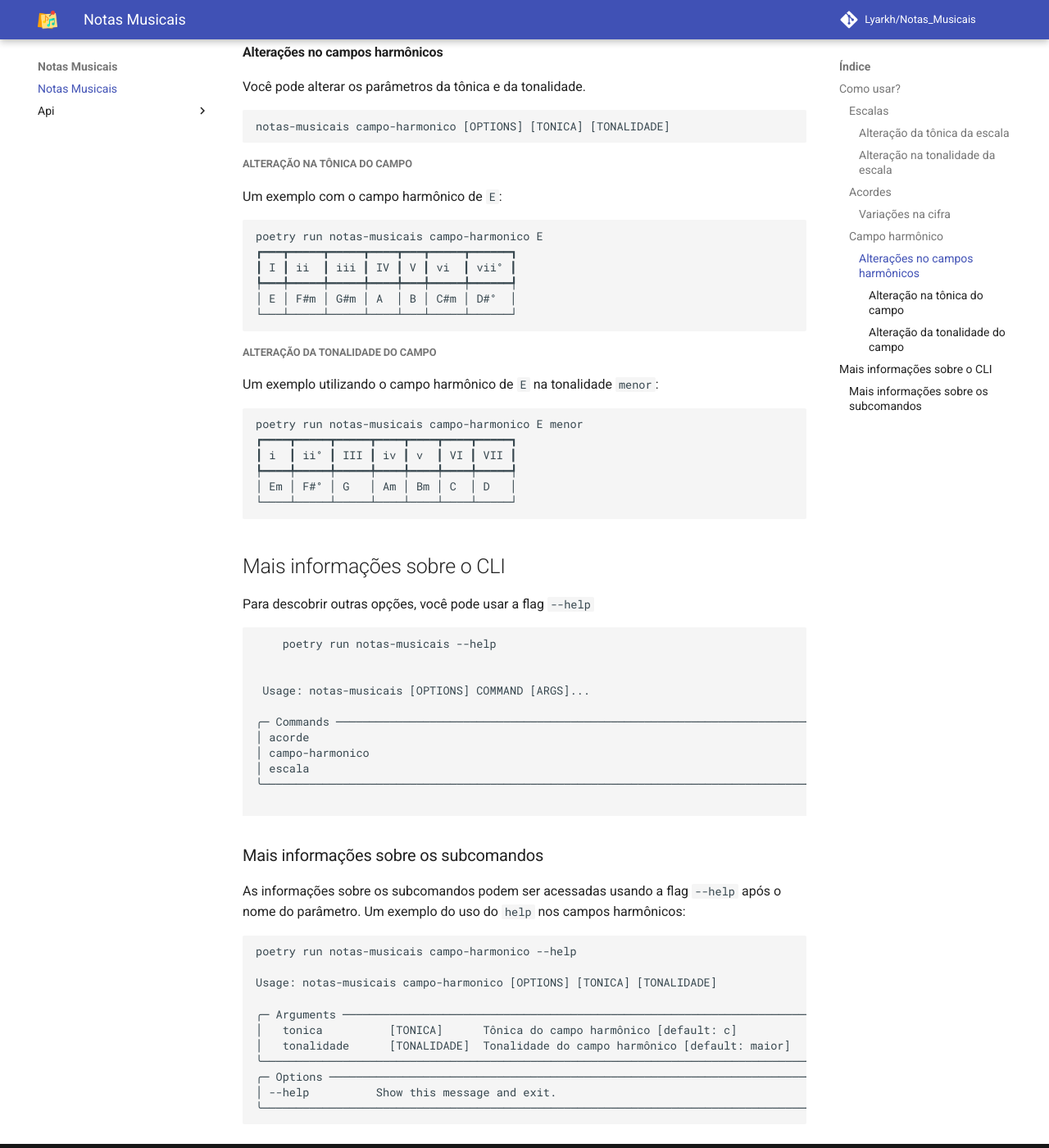
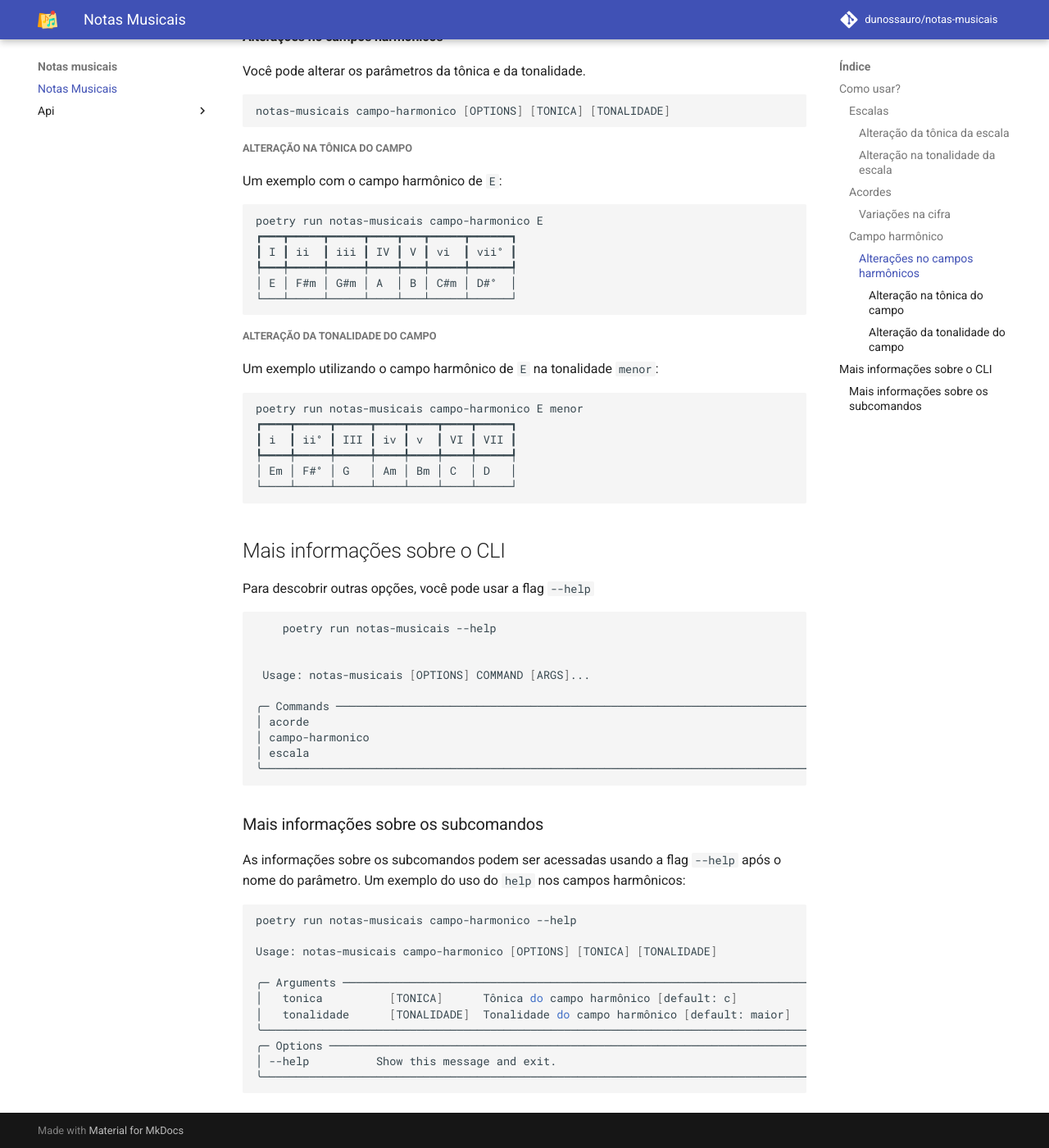
Before and after one commit to Lyarkh/Notas_Musicais, an MkDocs documentation site: the page built from docs/index.md, in a window 1280 px wide and 1400 px high, scrolled down 2453 px. Shown: the whole window at 82% size. Built offline with MkDocs 1.6.1 and Material for MkDocs 9.7.7, drawn with Linux system fonts in a browser that asks for light colours; comment, search, counter and statistics services are not loaded; some of the changed text lies outside the part shown.

Commit message:
build: mais configurações do mkdocs

```diff
--- a/mkdocs.yml
+++ b/mkdocs.yml
@@ -1,6 +1,6 @@
-site_name: Notas Musicais
-repo_url: https://github.com/Lyarkh/Notas_Musicais
-repo_name: Lyarkh/Notas_Musicais
+site_name: Notas musicais
+repo_url: https://github.com/dunossauro/notas-musicais
+repo_name: dunossauro/notas-musicais
 edit_uri: tree/main/docs
 
 theme:
@@ -11,15 +11,30 @@
 
 markdown_extensions:
   - attr_list
+  - admonition
+  - pymdownx.tasklist
+  - pymdownx.superfences:
+      custom_fences:
+        - name: mermaid
+          class: mermaid
+          format: !!python/name:pymdownx.superfences.fence_code_format
+  - pymdownx.emoji:
+      emoji_index: !!python/name:materialx.emoji.twemoji
+      emoji_generator: !!python/name:materialx.emoji.to_svg
 
 extra_css:
   - stylesheets/extra.css
 
 watch:
-  - notas_musicais
+   - notas_musicais
 
 plugins:
+- macros
 - mkdocstrings:
     handlers:
       python:
         paths: [notas_musicais]
+
+extra:
+  commands:
+    run: notas-musicais
```
